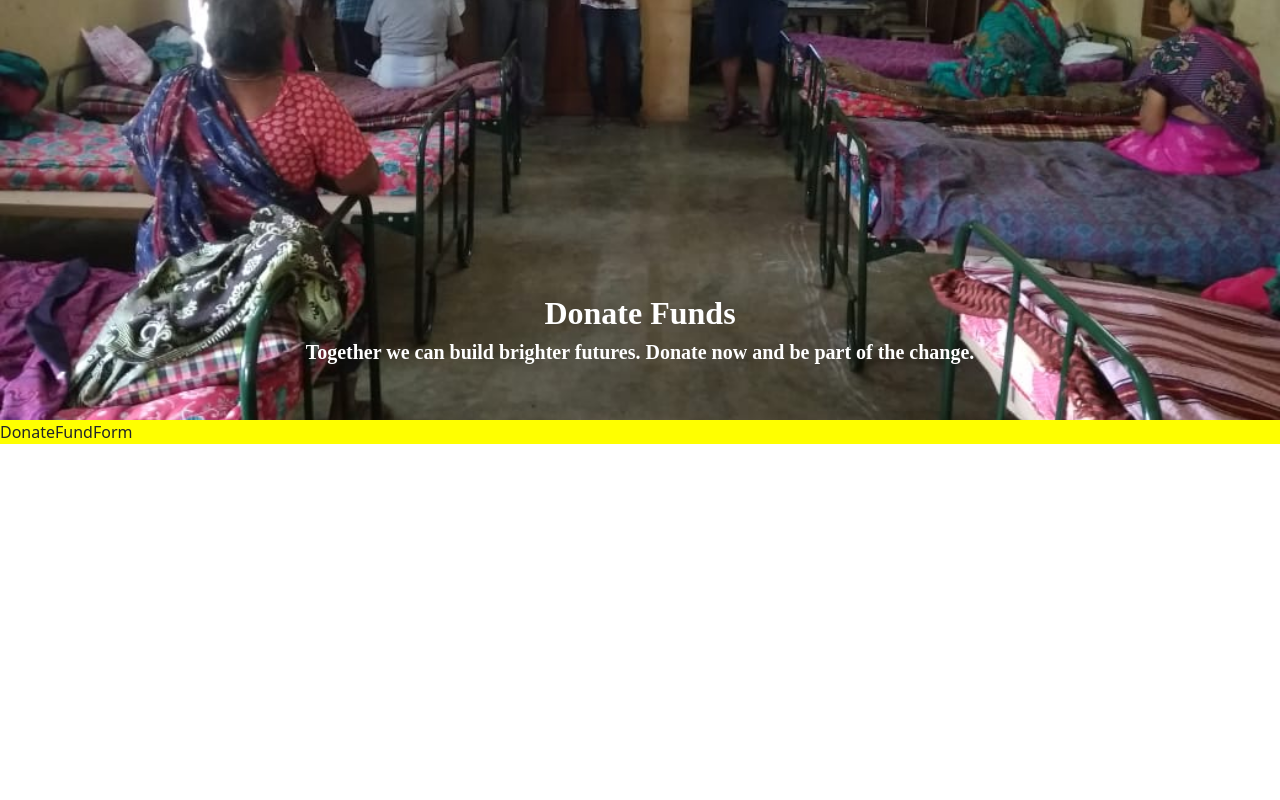
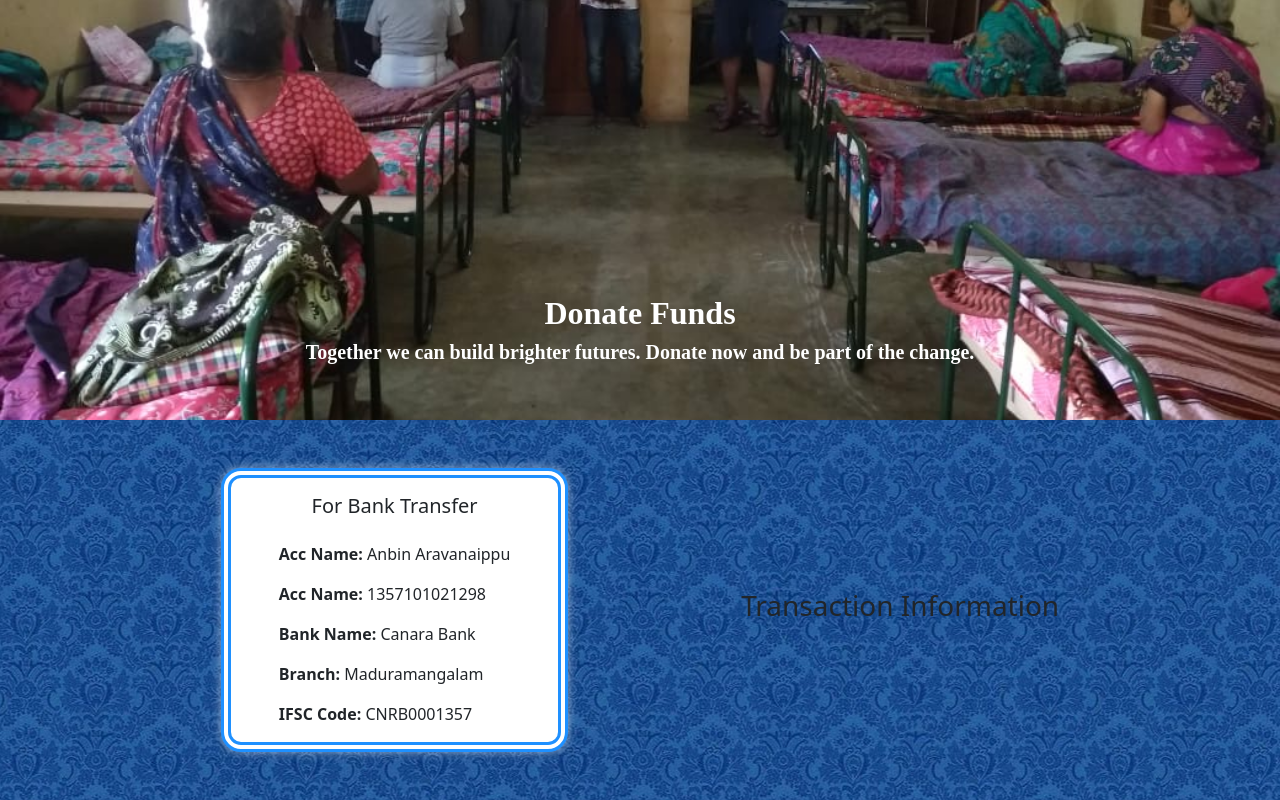
Before and after one commit to Charles050900/Anbin-Aravanaippu-Arakkattalai, a React (Vite) app: page /Anbin-Aravanaippu-Arakkattalai/Donate-Funds in a window 1280 px wide. Shown: the part 371-1171 px from the top of the page. Before the commit the page ends 815 px from the top, so only its background shows below. Built offline with nearby package versions, Linux system fonts and the light colour scheme.

Commit message:
Auto update

```diff
--- a/src/CSS/DonateFundsForm.css
+++ b/src/CSS/DonateFundsForm.css
@@ -1,3 +1,11 @@
 .donate-funds-form{
-    background-color: yellow;
+    background: url("../assets/bg2.jpeg");
+    background-position: center;
+    background-repeat: repeat;
+    background-size: auto;
 }
+.donate-funds-form-left{
+    border-radius: 20px;
+    border: 10px double dodgerblue;
+    box-shadow: 0px 0px 10px rgba(255, 255, 255, 0.526);
+}
--- a/src/CSS/Volunteer.css
+++ b/src/CSS/Volunteer.css
@@ -36,18 +36,19 @@
 }
 
 .org-connector {
-    width: 7px;
+    width: 4px;
     background: #007bff;
     height: 50px;
     margin: auto;
 }
 .org-connector-x {
-    height: 7px; /* thickness */
+
+    height: 4px; /* thickness */
     background-color: #007bff; /* or any color you want */
     /* margin-bottom: 20px; */
 }
 .org-connector-y {
-    width: 7px;
+    width: 4px;
     background: #007bff;
     height: 50px;
     margin: auto;
--- a/src/components/DonateFundForm.jsx
+++ b/src/components/DonateFundForm.jsx
@@ -1,9 +1,37 @@
-import React from 'react'
-import '../CSS/DonateFundsForm.css'
+import React from "react"
+import "../CSS/DonateFundsForm.css"
 const DonateFundForm = () => {
-  return (
-    <div className='donate-funds-form'>DonateFundForm</div>
-  )
+    return (
+        <div className="donate-funds-form p-5 d-flex flex-column flex-md-row justify-content-evenly align-items-center">
+            <div className="donate-funds-form-left bg-white px-5">
+                <h5 className=" text-center py-3">For Bank Transfer</h5>
+
+                    <p className="">
+                        <strong>Acc Name:</strong> Anbin Aravanaippu
+                    </p>
+
+
+                    <p>
+                        <strong>Acc Name:</strong> 1357101021298
+                    </p>
+
+
+                    <p>
+                        <strong>Bank Name:</strong> Canara Bank</p>
+
+                    <p>
+                        <strong>Branch:</strong> Maduramangalam</p>
+
+                    <p>
+                        <strong>IFSC Code:</strong> CNRB0001357</p>
+
+            </div>
+            <div className="donate-funds-form-right">
+                <h3>Transaction Information</h3>
+                <form action=""></form>
+            </div>
+        </div>
+    )
 }
 
 export default DonateFundForm
--- a/src/components/Donation.jsx
+++ b/src/components/Donation.jsx
@@ -25,9 +25,7 @@ const Donation = () => {
                             Together we can build brighter futures. <br />
                             Donate now and be part of the change.
                         </p>
-                        <button className="btn btn-primary fw-semibold" onClick={goToDonateFunds}>
-                            Donate
-                        </button>
+                        <button className="btn btn-primary fw-semibold">Donate</button>
                     </div>
                 </div>
                 <div className="card cards d-flex flex-column justify-content-center align-items-center p-4">
--- a/src/components/Volunteer1.jsx
+++ b/src/components/Volunteer1.jsx
@@ -11,7 +11,7 @@ const Volunteer1 = () => {
             </div>
             {/* <!-- B. BOMBAY --> */}
             <div className="row justify-content-center">
-                <div className="col-10 col-sm-8 col-md-6 col-lg-3 text-center">
+                <div className="col-10 col-sm-8 col-md-6 col-lg-2 text-center">
                     <h2 className="mb-5 fw-bold text-white">Organisers</h2>
                     <div className="org-box">
                         {/* <img src={pic} alt="" className="img-fluid w-50 rounded-4 mb-4" /> */}
@@ -24,14 +24,15 @@ const Volunteer1 = () => {
 
             {/* <!-- B. KAWASKAR --> */}
             <div className="row justify-content-center">
-                <div className=" col-10 col-sm-8 col-md-6 col-lg-3 text-center">
+                <div className="col-10 col-sm-8 col-md-6 col-lg-2 text-center">
                     <div className="org-box">
+                        {/* <img src={pic} alt="" className="img-fluid w-50 rounded-4 mb-4" /> */}
                         <h5 className="fw-bold">B. KAWASKAR</h5>
-
+                        {/* <p className="mb-0">General Secretary of Trustee</p> */}
                     </div>
                     <div className="org-connector"></div>
-                    <div className="row  d-lg-flex justify-content-center px-4">
-                        <div className="org-connector-x col-lg-9  "></div>
+                    <div className="row">
+                        <div className="org-connector-x col-lg-12 rounded "></div>
                     </div>
                 </div>
             </div>
@@ -39,7 +40,7 @@ const Volunteer1 = () => {
             {/* <!-- Treasurers --> */}
             <div className="row justify-content-center">
                 <div className="col-10 col-sm-5 col-md-4 col-lg-2 text-center">
-                    <div className="org-connector-y"></div>
+                    <div className="org-connector-y rounded-5"></div>
                     <div className="org-box">
                         {/* <img src={pic} alt="" className="img-fluid w-50 rounded-4 mb-4" /> */}
                         <h5 className="fw-bold">K. KAMALI</h5>
@@ -49,7 +50,7 @@ const Volunteer1 = () => {
                 </div>
 
                 <div className="col-10 col-sm-5 col-md-4 col-lg-2 text-center">
-                    <div className="org-connector-y"></div>
+                    <div className="org-connector-y rounded-5"></div>
                     <div className="org-box">
                         {/* <img src={pic} alt="" className="img-fluid w-50 rounded-4 mb-4" /> */}
                         <h5 className="fw-bold">B. KABILDEV</h5>
```
